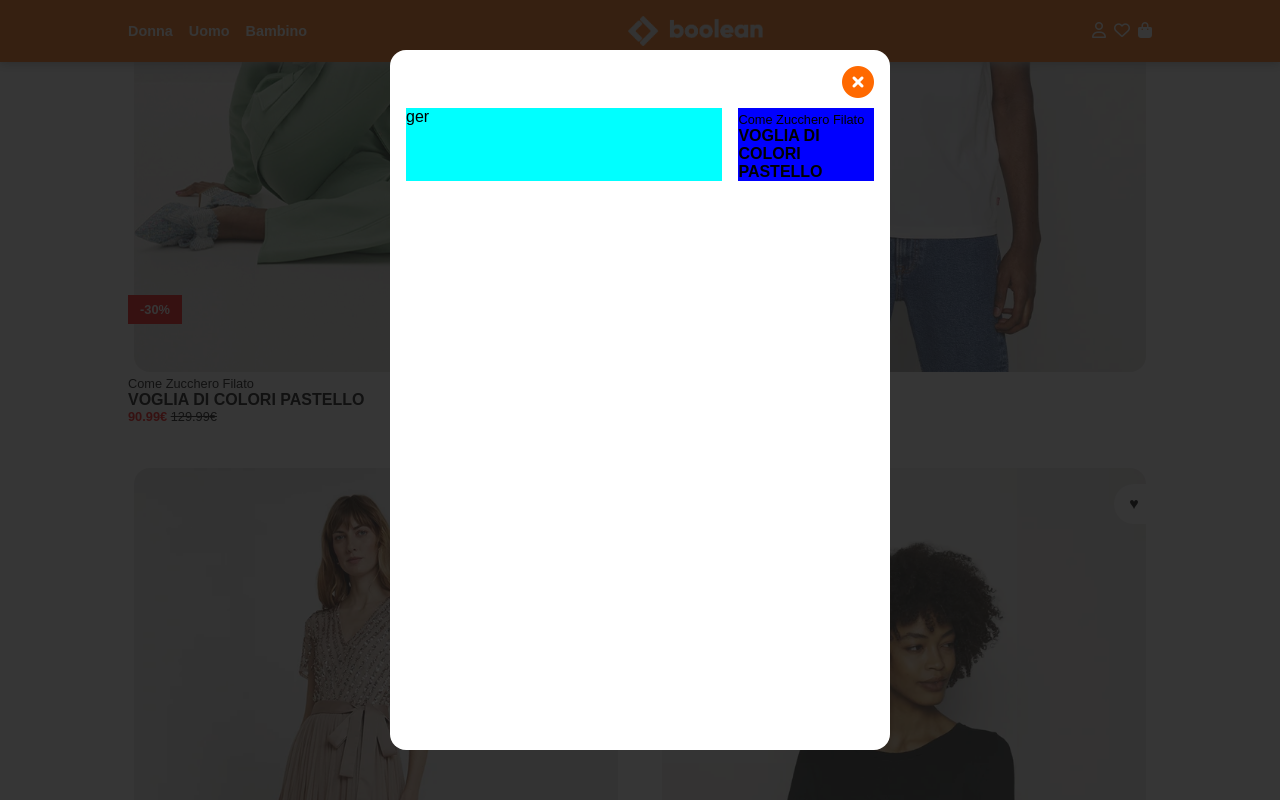
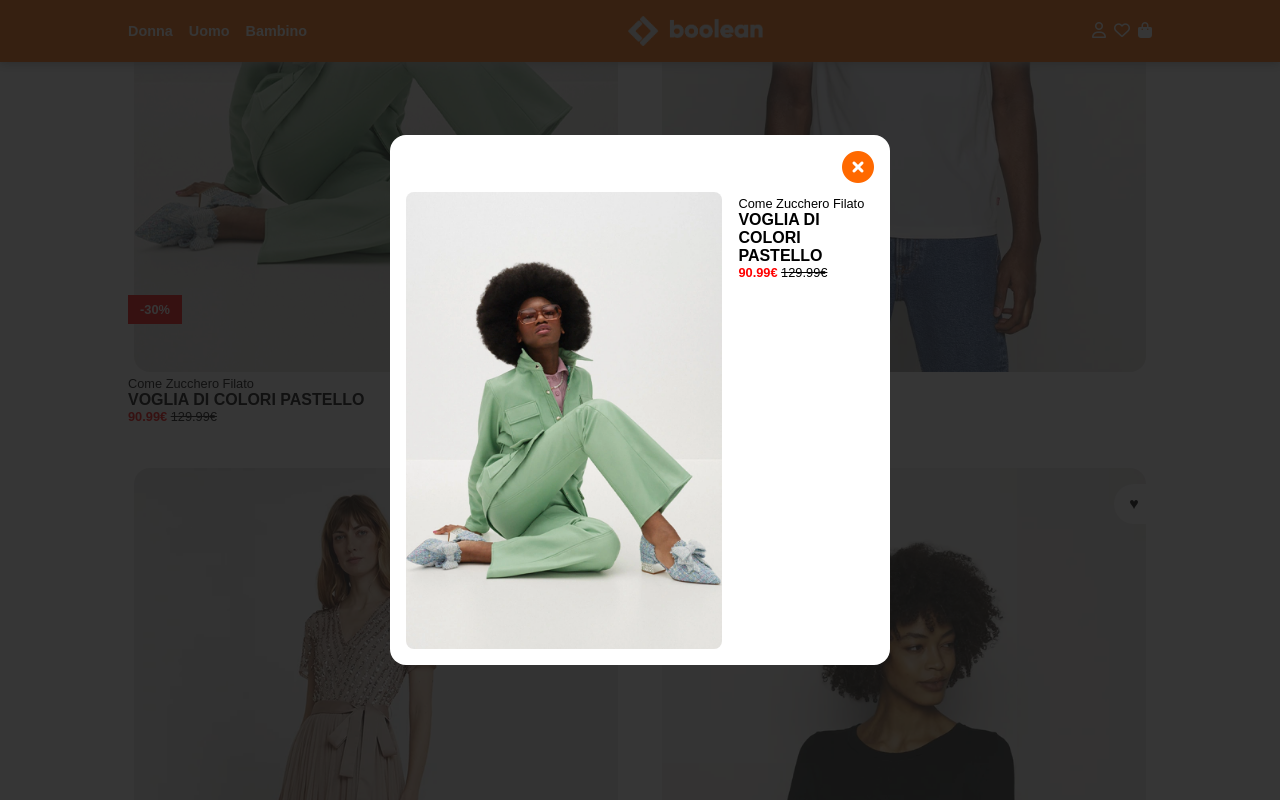
Before and after one commit to RiccardoImperiale/vite-boolando, a Vue app: page / in a window 1280 px wide. Both pictures are taken after a click on the element "VOGLIA DI COLORI PASTELLO". Shown: the part 1236-2036 px from the top of the page. Built offline with nearby package versions, Linux system fonts and the light colour scheme; data requests are answered from the project's data file.

Commit message:
add image and discounted price to product modal

```diff
--- a/src/assets/scss/partials/_modal.scss
+++ b/src/assets/scss/partials/_modal.scss
@@ -11,7 +11,6 @@
 
     .card {
         width: 500px;
-        height: 700px;
         background-color: $light;
         border-radius: 1rem;
         padding: 1rem;
@@ -39,11 +38,20 @@
             .card_left {
                 width: 70%;
                 background-color: aqua;
+                overflow: hidden;
+                border-radius: .5rem;
+
+                .card_image {
+
+                    img {
+                        width: 100%;
+                        display: block;
+                    }
+                }
             }
 
             .card_right {
                 width: 30%;
-                background-color: blue;
             }
         }
     }
--- a/src/components/AppMain.vue
+++ b/src/components/AppMain.vue
@@ -33,6 +33,8 @@ export default {
             <ProductCard :product="product" v-for="product in store.products" :key="product.id"
                 @show-product="showProduct" />
         </div>
+
+        <!-- Modal  -->
         <div v-if="isModalOpen" class="modal">
             <div class="card">
                 <div class="card_header">
@@ -41,22 +43,27 @@ export default {
                 <div class="card_main">
 
                     <div class="card_left">
-                        ger
+                        <div class="card_image">
+                            <img :src="'./img/' + productModal.frontImage" alt="">
+                        </div>
+
                     </div>
                     <div class="card_right">
                         <div class="card_text">
                             <h5 class="brand">{{ productModal.brand }}</h5>
                             <h4>{{ productModal.name }}</h4>
-                            <!-- <div class="price">
-                        <span v-if="product.badges.some(badge => badge.type === 'discount')" class="new_price">
-                            {{ getDiscountedPrice(product.price, product.badges.find(badge => badge.type ===
-                'discount').value) }}&euro;
-                        </span>
-                        <span v-else class="new_price">{{ product.price }}&euro;</span>
-                        <span v-if="product.badges.find(badge => badge.type === 'discount')" class="old_price">{{
-                product.price
-                            }}&euro;</span>
-                    </div> -->
+                            <div class="price">
+                                <span v-if="productModal.badges.some(badge => badge.type === 'discount')"
+                                    class="new_price">
+                                    {{ store.getDiscountedPrice(productModal.price, productModal.badges.find(badge =>
+                badge.type === 'discount').value) }}&euro;
+                                </span>
+                                <span v-else class="new_price">{{ productModal.price }}&euro;</span>
+                                <span v-if="productModal.badges.find(badge => badge.type === 'discount')"
+                                    class="old_price">
+                                    {{ productModal.price }}&euro;
+                                </span>
+                            </div>
                         </div>
                     </div>
                 </div>
--- a/src/components/ProductCard.vue
+++ b/src/components/ProductCard.vue
@@ -1,18 +1,13 @@
 <script>
+import { store } from '../store.js'
 
 export default {
     name: 'ProductCard',
     props: { product: Object },
     data() {
         return {
+            store,
             imageHover: false
-        }
-    },
-    methods: {
-        getDiscountedPrice(price, discount) {
-            const percentageValue = Math.abs(parseInt(discount));
-            const discountedPrice = price - (price / 100) * percentageValue;
-            return Math.floor(discountedPrice * 100) / 100; // get only 2 decimals without rounding the number
         }
     }
 }
@@ -39,7 +34,7 @@ export default {
             <h4 @click="$emit('showProduct', product)">{{ product.name }}</h4>
             <div class="price">
                 <span v-if="product.badges.some(badge => badge.type === 'discount')" class="new_price">
-                    {{ getDiscountedPrice(product.price, product.badges.find(badge => badge.type ===
+                    {{ store.getDiscountedPrice(product.price, product.badges.find(badge => badge.type ===
                 'discount').value) }}&euro;
                 </span>
                 <span v-else class="new_price">{{ product.price }}&euro;</span>
--- a/src/store.js
+++ b/src/store.js
@@ -8,5 +8,10 @@ export const store = reactive({
         axios.get('http://localhost:3000/products').then(res => {
             this.products = res.data;
         }).catch(err => console.error(err.message));
+    },
+    getDiscountedPrice(price, discount) {
+        const percentageValue = Math.abs(parseInt(discount));
+        const discountedPrice = price - (price / 100) * percentageValue;
+        return Math.floor(discountedPrice * 100) / 100; // get only 2 decimals without rounding the number
     }
 })
```
Also changed, not shown: src/components/ProductModal.vue (added).
